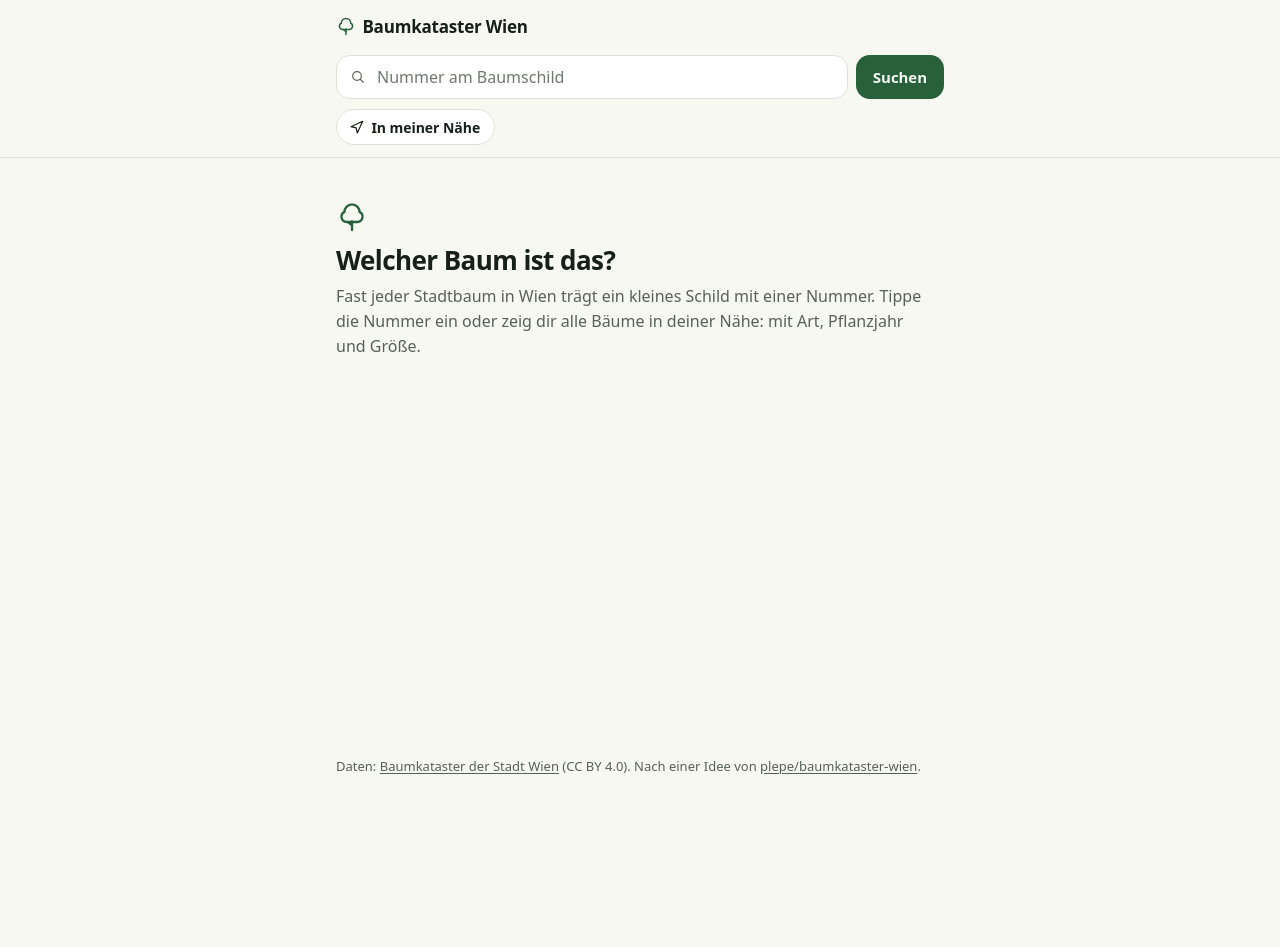
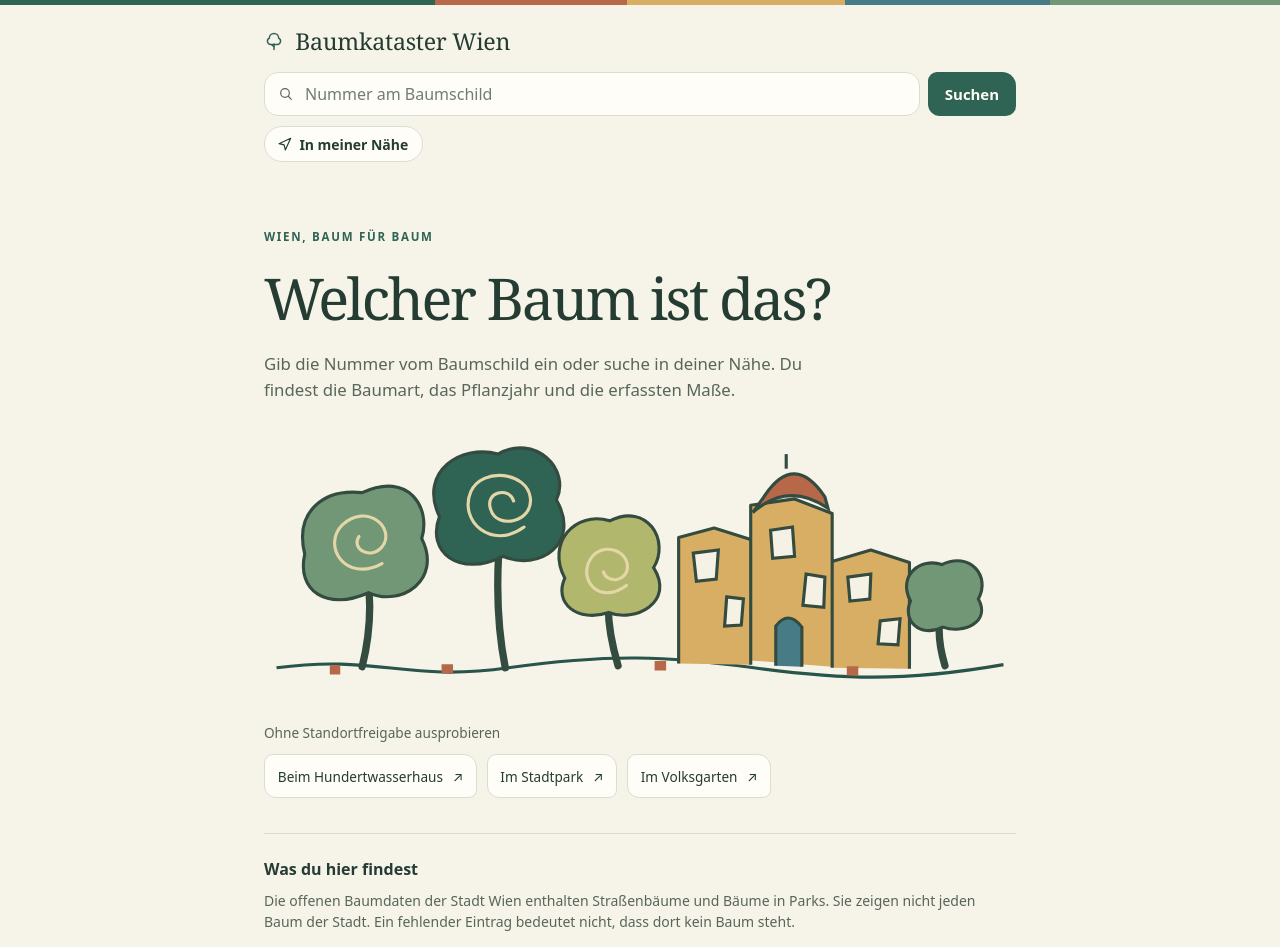
Before and after one commit to dvkam/baumkataster-wien, a React (Vite) app: page / in a window 1280 px wide. Shown: the top 947 px of the page. Before the commit the page ends 800 px from the top, so only its background shows below. Built offline with nearby package versions, Linux system fonts and the light colour scheme; no server answers.

Commit message:
feat: add restrained Hundertwasser-inspired design and place searches

```diff
--- a/index.html
+++ b/index.html
@@ -8,7 +8,7 @@
     <meta name="theme-color" content="#121412" media="(prefers-color-scheme: dark)" />
     <meta
       name="description"
-      content="Jeden Stadtbaum in Wien nachschlagen: Art, Pflanzjahr, Größe – direkt aus dem Baumkataster."
+      content="Bäume in Wien nachschlagen. Baumart, Pflanzjahr und Maße aus den offenen Daten der Stadt Wien."
     />
     <link rel="icon" href="/favicon.svg" type="image/svg+xml" />
     <title>Baumkataster Wien</title>
--- a/src/baumkataster.tsx
+++ b/src/baumkataster.tsx
@@ -50,7 +50,7 @@
   back: () => void;
 }) {
   const { state, search, ...actions } = props;
-  if (state.kind === "idle" || search.kind === "none") return <Intro />;
+  if (state.kind === "idle" || search.kind === "none") return <Intro navigate={actions.navigate} />;
   if (search.kind === "tree") return <TreeView state={state} search={search} {...actions} />;
   return <ListView state={state} search={search} {...actions} />;
 }
@@ -62,6 +62,9 @@
 
   return (
     <div className="page">
+      <a href="#content" className="skip-link">
+        Zum Inhalt
+      </a>
       <header className="masthead">
         <div className="masthead-inner">
           <h1 className="brand">
@@ -86,18 +89,22 @@
           />
         </div>
       </header>
-      <main className="content">
+      <main id="content" className="content" tabIndex={-1}>
         <Content state={state} search={search} retry={retry} navigate={navigate} back={back} />
       </main>
       <footer className="footer">
         <p>
           Daten:{" "}
-          <a href="https://www.data.gv.at/katalog/dataset/stadt-wien_baumkatasterderstadtwien">
+          <a href="https://www.data.gv.at/datasets/c91a4635-8b7d-43fe-9b27-d95dec8392a7?locale=de">
             Baumkataster der Stadt Wien
           </a>{" "}
           (CC BY 4.0). Nach einer Idee von{" "}
           <a href="https://github.com/plepe/baumkataster-wien">plepe/baumkataster-wien</a>.
         </p>
+        <p>
+          Unabhängige Anwendung. Keine Website der Stadt Wien.{" "}
+          <a href="https://github.com/dvkam/baumkataster-wien">Quellcode</a>
+        </p>
       </footer>
     </div>
   );
--- a/src/styles.css
+++ b/src/styles.css
@@ -690,3 +690,153 @@
     animation: pulse 800ms ease-in-out infinite alternate;
   }
 }
+
+/* Small ceramic accents and irregular forms keep the search controls legible. */
+:root {
+  --bg: #f6f3e9;
+  --surface: #fffdf7;
+  --surface-sunken: #edeade;
+  --ink: #253c32;
+  --muted: #58665a;
+  --line: #d9dece;
+  --accent: #2f6354;
+  --accent-ink: #fffdf7;
+  --accent-soft: #e4eddd;
+  --masthead: #f6f3e9f5;
+  --measure: 49rem;
+}
+.masthead::before {
+  content: "";
+  display: block;
+  height: 5px;
+  background: linear-gradient(
+    90deg,
+    #2f6354 0 34%,
+    #b66848 34% 49%,
+    #d7ae64 49% 66%,
+    #477b85 66% 82%,
+    #719776 82%
+  );
+}
+.masthead-inner {
+  padding-block: 1.2rem;
+}
+.brand {
+  font-family: Georgia, serif;
+  font-size: 1.45rem;
+  font-weight: 500;
+}
+.brand a {
+  gap: 0.7rem;
+}
+.intro {
+  gap: 1.2rem;
+  padding-top: 1.6rem;
+}
+.intro-title {
+  font-family: Georgia, serif;
+  font-size: clamp(2.4rem, 6vw, 3.6rem);
+  font-weight: 400;
+  letter-spacing: -0.045em;
+}
+.intro > p:not(.eyebrow) {
+  max-width: 35rem;
+  font-size: 1.05rem;
+}
+.eyebrow {
+  color: var(--accent);
+  text-transform: uppercase;
+  font-size: 0.72rem;
+  letter-spacing: 0.15em;
+  font-weight: 700;
+}
+.city-garden {
+  width: 100%;
+  height: auto;
+  margin-block: 0.3rem;
+}
+.explore {
+  width: 100%;
+  font-size: 0.85rem;
+}
+.place-links {
+  display: flex;
+  flex-wrap: wrap;
+  gap: 0.6rem;
+  margin-top: 0.7rem;
+}
+.place-links a {
+  display: inline-flex;
+  align-items: center;
+  gap: 0.6rem;
+  padding: 0.65rem 0.8rem;
+  border: 1px solid var(--line);
+  border-radius: 9px 13px 8px 12px;
+  text-decoration: none;
+  background: var(--surface);
+  color: var(--ink);
+}
+.place-links a:hover {
+  border-color: var(--accent);
+}
+.data-note {
+  border-top: 1px solid var(--line);
+  margin-top: 1rem;
+  padding-top: 1.4rem;
+  font-size: 0.875rem;
+}
+.data-note h3 {
+  font-size: 1rem;
+  font-weight: 600;
+  color: var(--ink);
+  margin: 0 0 0.5rem;
+}
+.data-note a {
+  display: inline-block;
+  margin-top: 0.7rem;
+  text-underline-offset: 0.2em;
+}
+.footer p + p {
+  margin-top: 0.6rem;
+}
+.button-primary {
+  border-radius: 9px 14px 10px 12px;
+}
+.skip-link {
+  position: fixed;
+  top: 0.5rem;
+  left: 0.5rem;
+  transform: translateY(-200%);
+  z-index: 5;
+  padding: 0.75rem 1rem;
+  background: var(--surface);
+}
+.skip-link:focus {
+  transform: none;
+}
+@media (prefers-color-scheme: dark) {
+  :root {
+    --bg: #17231e;
+    --surface: #213229;
+    --surface-sunken: #111c16;
+    --ink: #f1eedf;
+    --muted: #b4c1b2;
+    --line: #3e5043;
+    --accent: #acd5ad;
+    --accent-ink: #152b1b;
+    --accent-soft: #2d4535;
+    --masthead: #17231ef5;
+  }
+  .city-garden {
+    background: #efe9d7;
+    border-radius: 45% 48% 10% 9% / 12% 16% 5% 7%;
+  }
+}
+@media (max-width: 420px) {
+  .place-links {
+    flex-direction: column;
+  }
+  .place-links a {
+    justify-content: space-between;
+  }
+}
--- a/src/ui/intro.tsx
+++ b/src/ui/intro.tsx
@@ -1,17 +1,49 @@
-import { TreeIcon } from "./icons.tsx";
+import type { Navigate } from "../app";
+import { nearby } from "../search";
+import { SearchLink } from "./search-link.tsx";
 
 /** What the page says before the person has asked anything. */
-export function Intro() {
+export function Intro({ navigate }: { readonly navigate: Navigate }) {
   return (
     <section className="intro" aria-labelledby="intro-title">
-      <TreeIcon className="intro-icon" />
+      <p className="eyebrow">Wien, Baum für Baum</p>
       <h2 id="intro-title" className="intro-title">
         Welcher Baum ist das?
       </h2>
       <p>
-        Fast jeder Stadtbaum in Wien trägt ein kleines Schild mit einer Nummer. Tippe die Nummer ein
-        oder zeig dir alle Bäume in deiner Nähe: mit Art, Pflanzjahr und Größe.
+        Gib die Nummer vom Baumschild ein oder suche in deiner Nähe. Du findest die Baumart, das
+        Pflanzjahr und die erfassten Maße.
       </p>
+      <img
+        className="city-garden"
+        src={`${import.meta.env.BASE_URL}city-garden.svg`}
+        width="720"
+        height="260"
+        alt=""
+      />
+      <div className="explore">
+        <p>Ohne Standortfreigabe ausprobieren</p>
+        <nav className="place-links" aria-label="Orte erkunden">
+          <SearchLink to={nearby({ latitude: 48.20717, longitude: 16.39416 })} navigate={navigate}>
+            Beim Hundertwasserhaus <span aria-hidden="true">↗</span>
+          </SearchLink>
+          <SearchLink to={nearby({ latitude: 48.20455, longitude: 16.37956 })} navigate={navigate}>
+            Im Stadtpark <span aria-hidden="true">↗</span>
+          </SearchLink>
+          <SearchLink to={nearby({ latitude: 48.20851, longitude: 16.35846 })} navigate={navigate}>
+            Im Volksgarten <span aria-hidden="true">↗</span>
+          </SearchLink>
+        </nav>
+      </div>
+      <aside className="data-note">
+        <h3>Was du hier findest</h3>
+        <p>
+          Die offenen Baumdaten der Stadt Wien enthalten Straßenbäume und Bäume in Parks. Sie zeigen
+          nicht jeden Baum der Stadt. Ein fehlender Eintrag bedeutet nicht, dass dort kein Baum
+          steht.
+        </p>
+        <a href="https://www.wien.gv.at/umwelt/stadtbaeume">Mehr über den Wiener Baumkataster</a>
+      </aside>
     </section>
   );
 }
```
Also changed, not shown: public/city-garden.svg (added), 1 other file (tests, documents, lock files or other folders).
